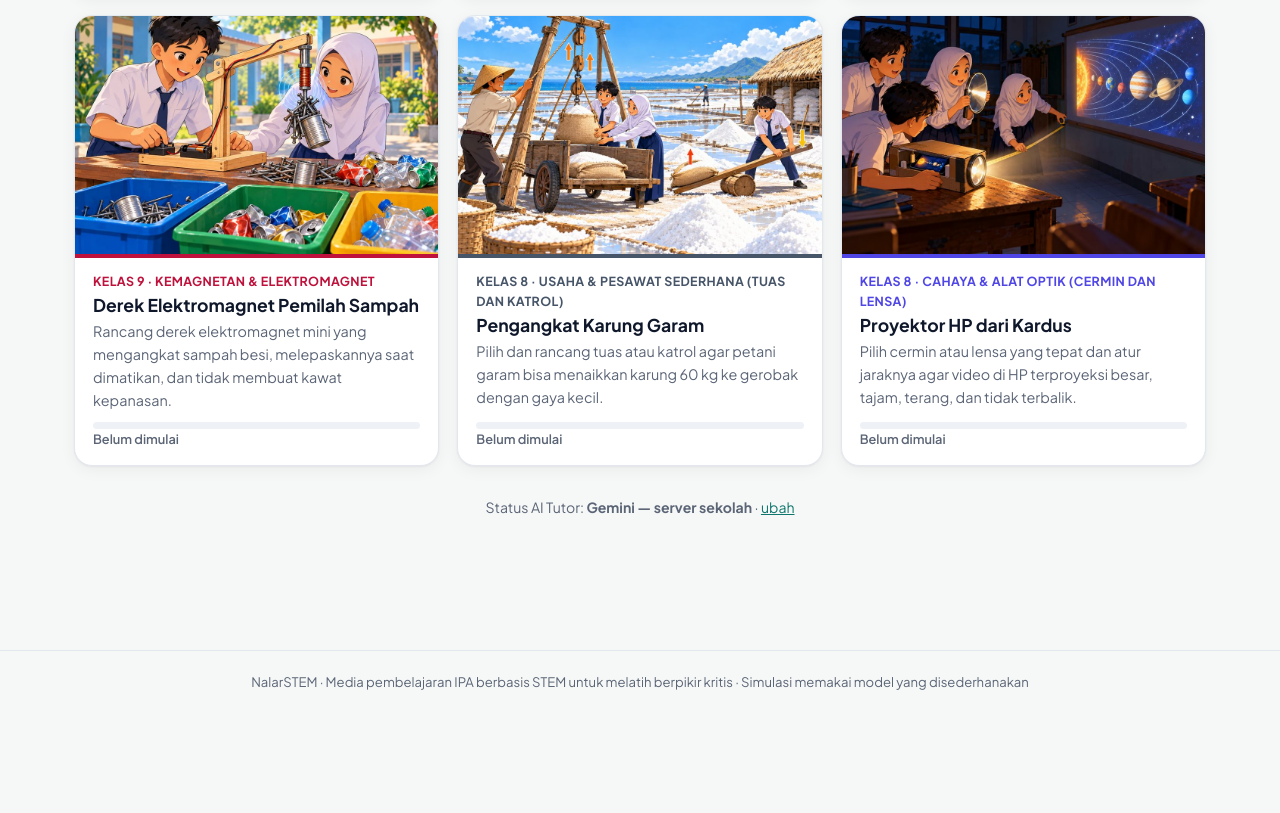
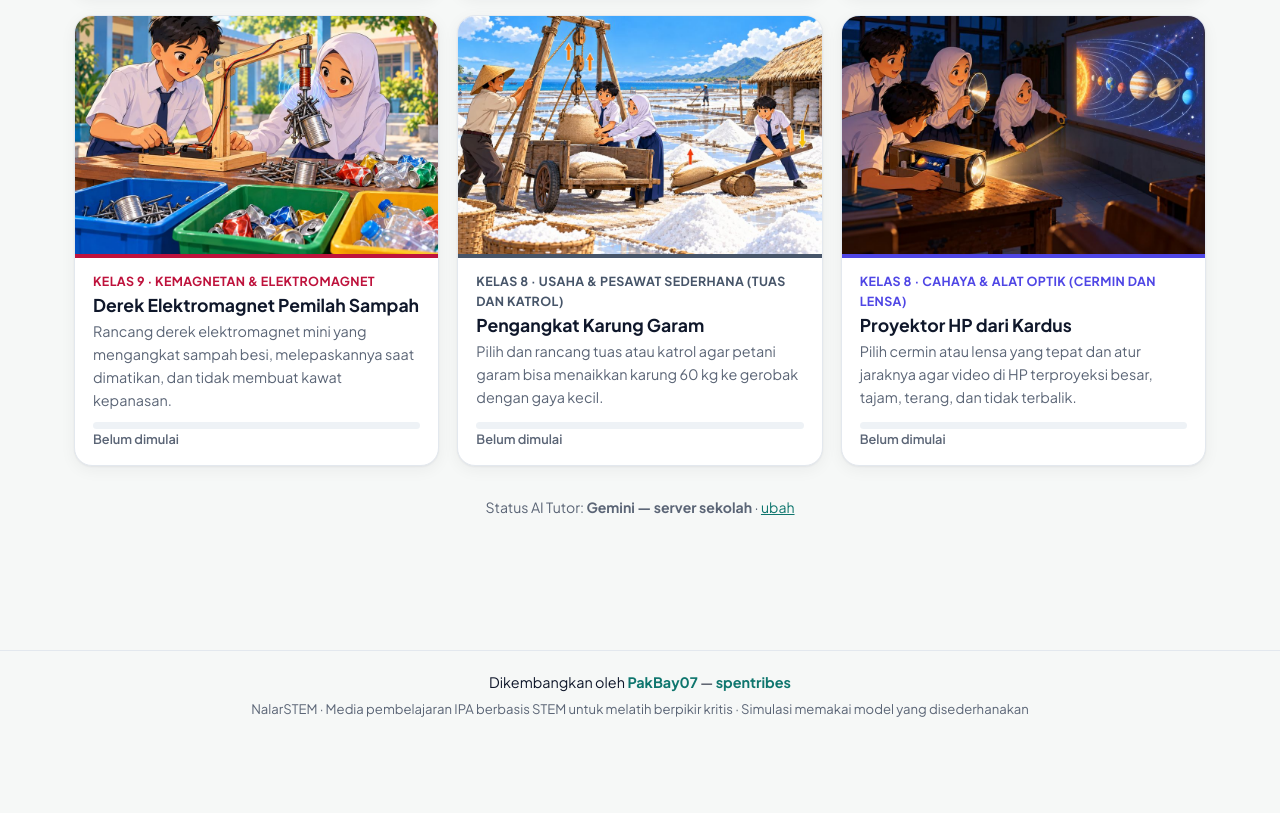
Before and after one commit to bayusetiadji07/nalar-stem, a website: page index.html in a window 1280 px wide. Shown: the part 3049-3862 px from the top of the page. Before the commit the page ends 3831 px from the top, so only its background shows below. Drawn offline with Linux system fonts and the light colour scheme; no server answers.

Commit message:
Tambah kredit pengembang: PakBay07 - spentribes
Di kaki halaman semua halaman, meta author, dan portofolio cetak.

Co-Authored-By: Claude Opus 5.5 <noreply@anthropic.com>

```diff
--- a/css/style.css
+++ b/css/style.css
@@ -38,6 +38,11 @@ p { margin: 0 0 .8em; }
 
 .wadah { max-width: 1180px; margin: 0 auto; padding: 28px 24px 120px; }
 .kaki { text-align: center; color: var(--redup); font-size: .82rem; padding: 20px 16px 90px; border-top: 1px solid var(--garis); }
+.kaki p { margin: 0 0 4px; }
+.kaki .kredit { font-size: .9rem; color: var(--teks); }
+.kaki .kredit b { color: var(--utama-tua); }
+.kredit-cetak { display: none; }
+@media print { .kredit-cetak { display: block; text-align: center; font-size: 9pt; color: #555; margin-top: 18px; } }
 
 /* ---------- Umum ---------- */
 .kartu { background: var(--kartu); border: 1px solid var(--garis); border-radius: var(--radius); padding: 18px 20px; box-shadow: var(--bayang); margin-bottom: 16px; }
--- a/index.html
+++ b/index.html
@@ -5,6 +5,7 @@
   <meta name="viewport" content="width=device-width, initial-scale=1.0">
   <title>NalarSTEM — Lab IPA STEM dengan AI Tutor</title>
   <meta name="description" content="Aplikasi pembelajaran IPA berbasis STEM untuk melatih berpikir kritis murid SMP, dilengkapi AI Tutor Sokratik Kak Nala.">
+  <meta name="author" content="PakBay07 — spentribes">
   <meta name="theme-color" content="#0d9488">
   <link rel="icon" type="image/png" href="assets/img/ikon-64.png">
   <link rel="apple-touch-icon" href="assets/img/ikon-180.png">
@@ -37,7 +38,10 @@
 
   <main id="app" class="wadah"></main>
 
-  <footer class="kaki">NalarSTEM · Media pembelajaran IPA berbasis STEM untuk melatih berpikir kritis · Simulasi memakai model yang disederhanakan</footer>
+  <footer class="kaki">
+    <p class="kredit">Dikembangkan oleh <b>PakBay07</b> — <b>spentribes</b></p>
+    <p>NalarSTEM · Media pembelajaran IPA berbasis STEM untuk melatih berpikir kritis · Simulasi memakai model yang disederhanakan</p>
+  </footer>
 
   <!-- AI Tutor -->
   <button id="fabTutor" class="fab-tutor" aria-label="Buka AI Tutor Kak Nala"><img class="avatar" src="assets/img/kak-nala-wajah.jpg" alt="" width="40" height="40"><span class="fab-teks">Tanya Kak Nala</span></button>
--- a/js/app.js
+++ b/js/app.js
@@ -858,6 +858,7 @@ function halPortofolio() {
       }).join('')}
     </div>`;
   }).join('') || '<div class="kartu kosong">' + gambar('kosong.jpg', '', 'kosong-gambar') + '<p class="redup">Belum ada misi yang dikerjakan. <a href="#/misi">Mulai misi pertamamu →</a></p></div>'}
+  <p class="kredit-cetak">NalarSTEM · Dikembangkan oleh PakBay07 — spentribes</p>
   <div class="no-print zona-bahaya"><button class="tombol bahaya" id="bReset">Hapus semua data belajarku</button></div>`;
   gambarRadar($('#radar'), rata);
   $('#bSalin').onclick = () => {
```
